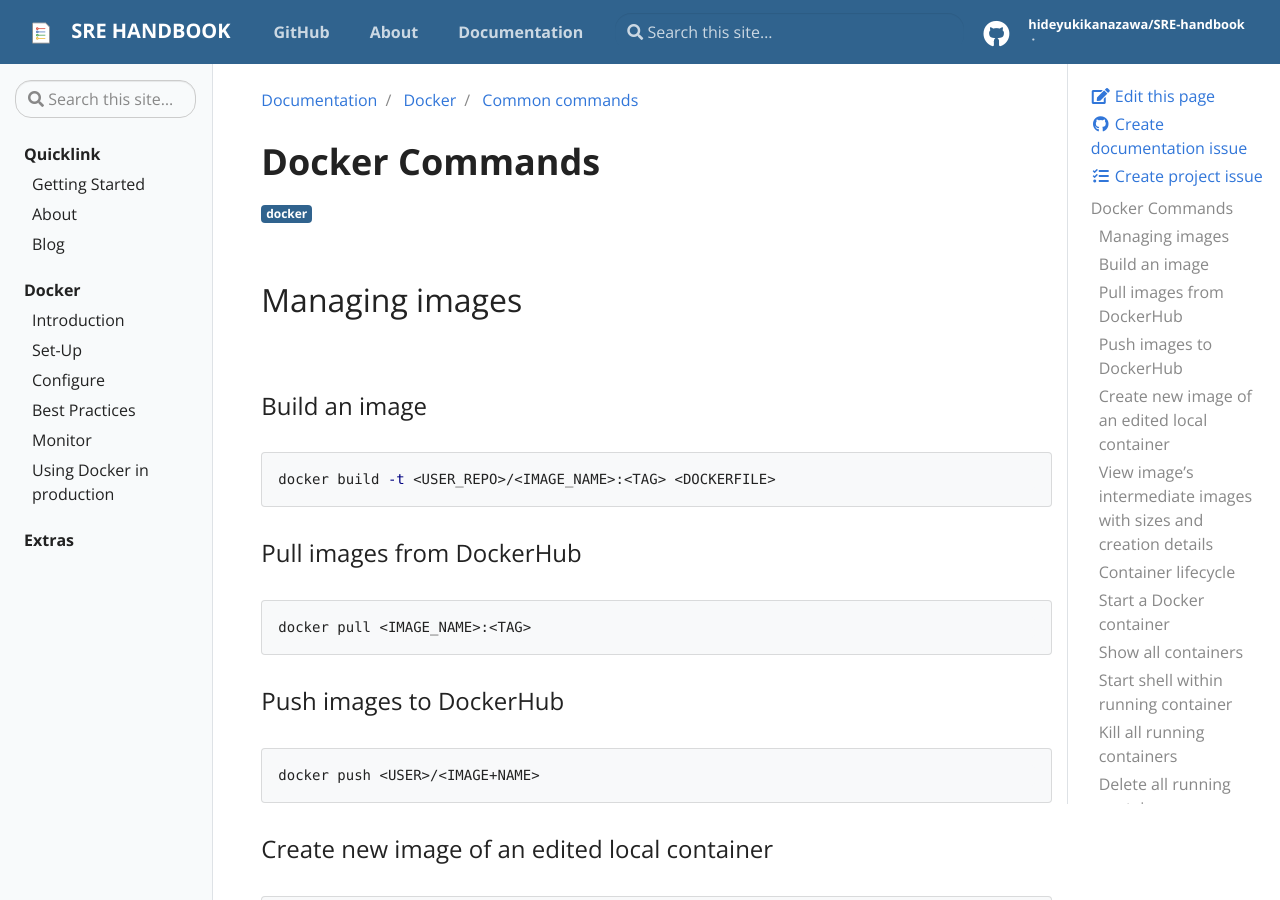
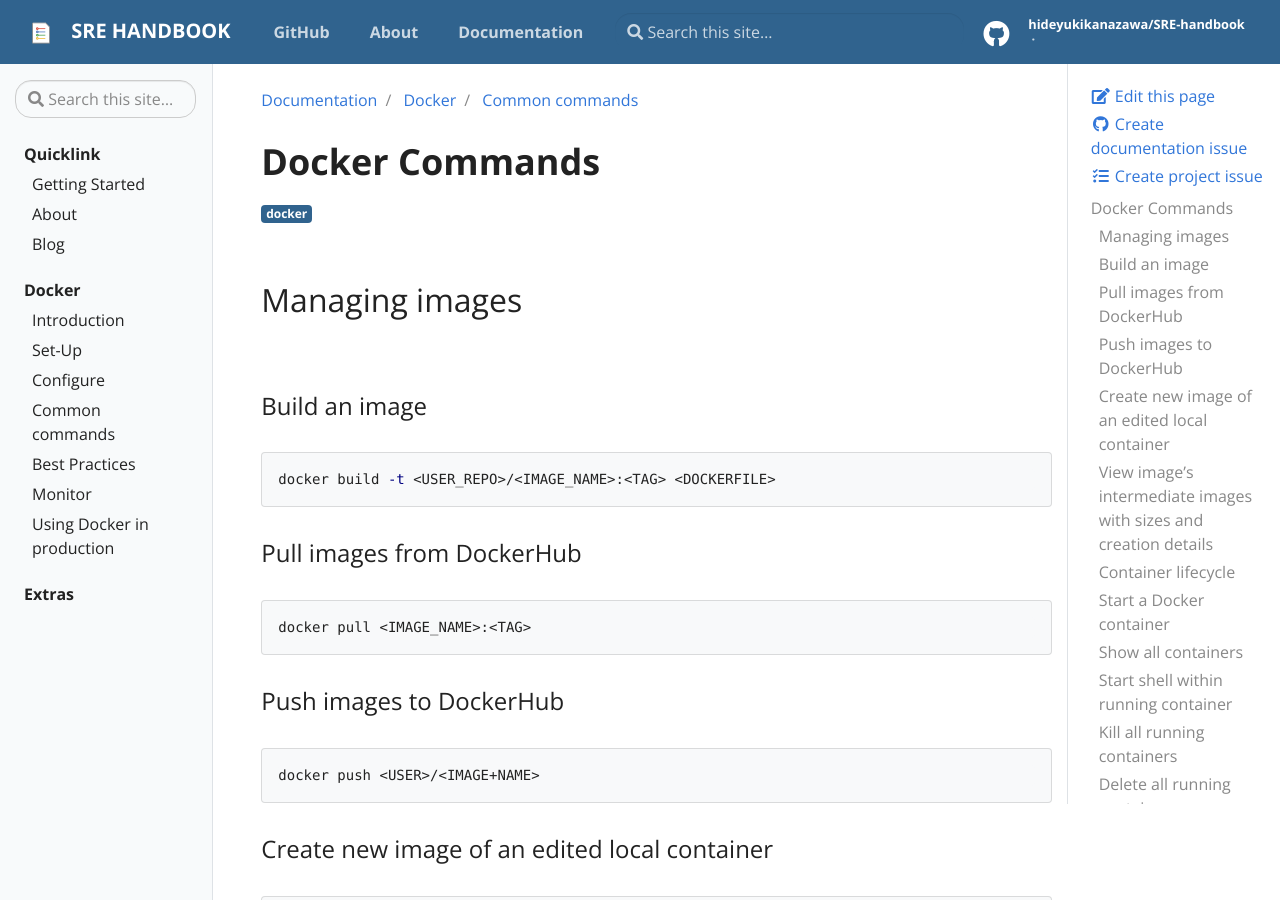
Before and after one commit to hideyk/SRE-handbook, a Jekyll site: the page built from docs/_docs/docker/common_commands.md, in a window 1280 px wide and 900 px high. Built offline with Jekyll 4.4.1, drawn with Linux system fonts in a browser that asks for light colours.

Commit message:
[21/11/2021] Enhancement #5

```diff
--- a/docs/_data/toc.yml
+++ b/docs/_data/toc.yml
@@ -31,6 +31,8 @@
           url: "docs/docker/setup#windows"
     - title: "Configure"
       url: "docs/docker/configure"
+    - title: "Common commands"
+      url: "docs/docker/common_commands"
     - title: "Best Practices"
       url: "docs/docker/best_practices"
       children:
```
